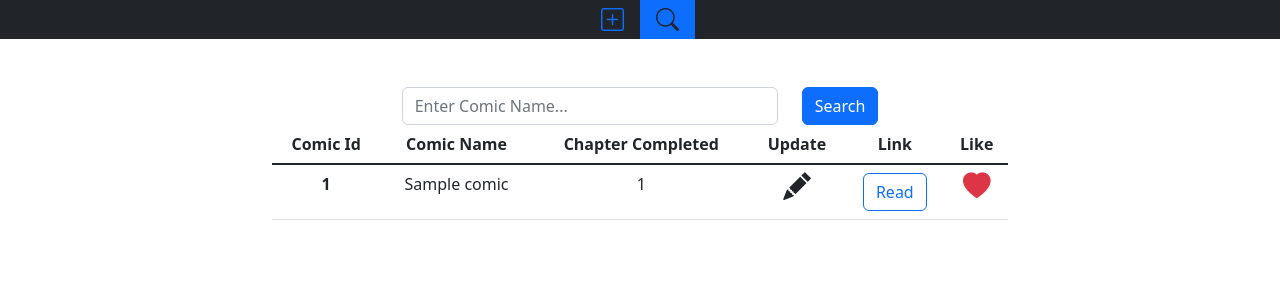
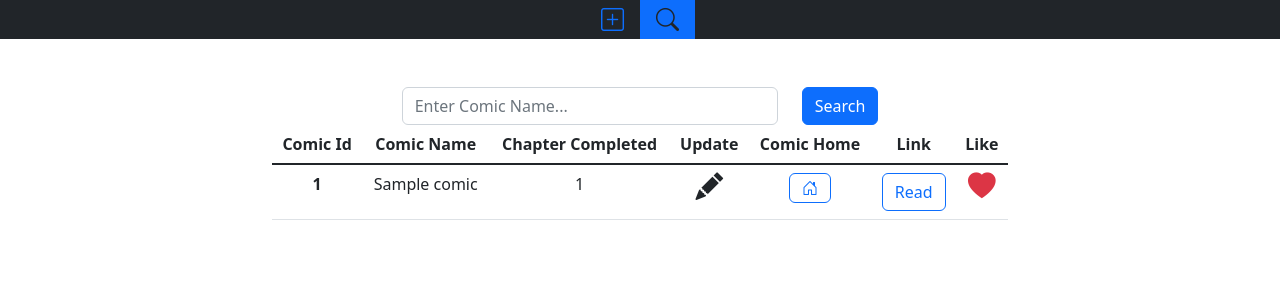
Before and after one commit to DHJariwala/dbcomics_host, a Flask app: page / in a window 1280 px wide. Shown: the top 300 px of the page. Run offline with Flask 3, Linux system fonts and the light colour scheme; tables that the repository leaves empty hold one stand-in row (values such as "Sample post"); some libraries are stand-ins or nearby versions.

Commit message:
added two separate home and chapter

```diff
--- a/templates/search.html
+++ b/templates/search.html
@@ -31,6 +31,7 @@
                 <th scope="col">Comic Name</th>
                 <th scope="col">Chapter Completed</th>
                 <th scope="col">Update</th>
+                <th scope="col">Comic Home</th>
                 <th scope="col">Link</th>
                 <th scope="col">Like</th>
             </tr>
@@ -42,7 +43,8 @@
                 <td>{{data.comic_name.capitalize()}}</td>
                 <td>{{data.comic_chapter_completed}}</td>
                 <td><big><big><big><a href="/update/{{data.comic_id}}" style="color:inherit;" ><i class="bi bi-pencil-fill"></i></a></big></big></big></td>
-                <td><a href="{{data.comic_url}}" target=”_blank”><button class="btn btn-outline-primary">Read</button></a></big></big></big></td>
+                <td><a href="{{data.comic_url}}" target=”_blank”><button class="btn btn-outline-primary"><i class="bi bi-house-door"></i></button></a></td>
+                <td><a href="{{data.comic_url}}/chapter-{{data.comic_chapter_completed}}" target=”_blank”><button class="btn btn-outline-primary">Read</button></a></td>
                 {% if data.comic_like == 1%}
                 <td><big><big><big><a href="/updatelike/{{data.comic_id}}" class='text-danger'><i class="bi bi-heart-fill"></i></a></big></big></big></td>
                 {% endif %}
```
